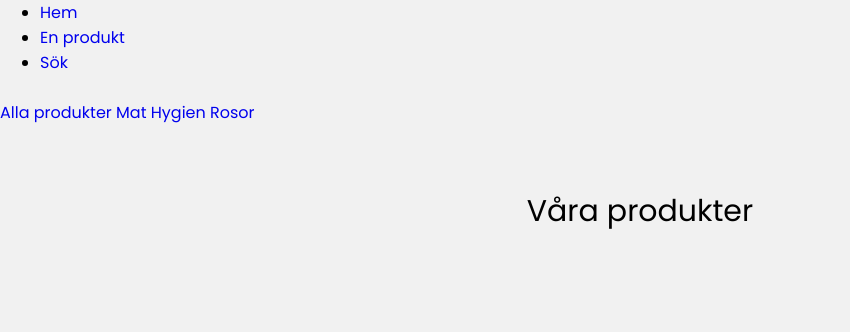
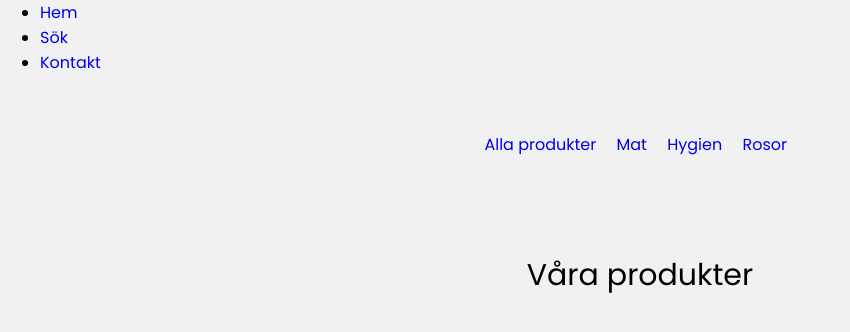
Before and after one commit to Floralforest19/G01, a PHP site: page / in a window 1280 px wide. Shown: the top 332 px of the page, without its empty margins (0-850 px from the left). Run offline with PHP 8.4, Linux system fonts and the light colour scheme; data that the repository does not hold is empty; style sheets or scripts are compiled from the project's sources.

Commit message:
form css

```diff
--- a/index.php
+++ b/index.php
@@ -15,8 +15,8 @@
 
 <ul>
   <li><a href="index.php">Hem</a></li>
-  <li><a href="singleproduct.html">En produkt</a></li>
   <li><a href="search.php">Sök</a></li>
+  <li><a href="contact.php">Kontakt</a></li>
 </ul>
     <main>
     <?php require_once 'read.php'; ?>
--- a/read.php
+++ b/read.php
@@ -10,12 +10,14 @@
 ?>
 
 <div class='products__display'>
+<div class='menu__categories'>
   <nav class='products__menu'>
-    <a href='index.php?id=all'>Alla produkter</a>
-    <a href='index.php?id=food'>Mat</a>
-    <a href='index.php?id=hygien'>Hygien</a>
-    <a href='index.php?id=roses'>Rosor</a>
+    <a href='index.php?id=all' class="link__categories">Alla produkter</a>
+    <a href='index.php?id=food' class="link__categories">Mat</a>
+    <a href='index.php?id=hygien' class="link__categories">Hygien</a>
+    <a href='index.php?id=roses' class="link__categories">Rosor</a>
    </nav>
+</div>
 
 <?php
   if(isset($_GET['id'])){
--- a/styles/layout/_grid.scss
+++ b/styles/layout/_grid.scss
@@ -30,11 +30,21 @@
 }
 
 .box__search {
-  flex-direction: row;
-  margin-top: 1rem;
+  margin: 2vw 5vw;
+  @media (min-width: $desktop-size) {
+    flex-direction: row;
+    margin: 3vw 10vw;
+  }
 }
 
-.box__pic {
+.box__search--form {
+  margin: 2vw 5vw;
+  @media (min-width: $desktop-size) {
+    margin: 3vw 10vw;
+  }
+}
+
+.box__pic,.box__pic--search {
   max-width: 158px;
   margin: 1em;
   align-self: center;
@@ -46,8 +56,16 @@
   }
 }
 
+.box__pic--search {
+  max-width: 200px;
+}
+
 .box__text {
   margin-bottom: 0em;
+}
+
+.box__text--search {
+  margin: auto;
 }
 
 .single__product__wrapper {
@@ -78,3 +96,14 @@
   place-self: center;
   margin: 2em;
 }
+
+.menu__categories {
+  place-self: center;
+  margin: 2em;
+  display: flex;
+  justify-content: center;
+}
+
+.link__categories + .link__categories {
+  margin-left: 1rem;
+}
```
Also changed, not shown: search.php (+13 -15 lines), searchfilter.php (+13 -12 lines).
